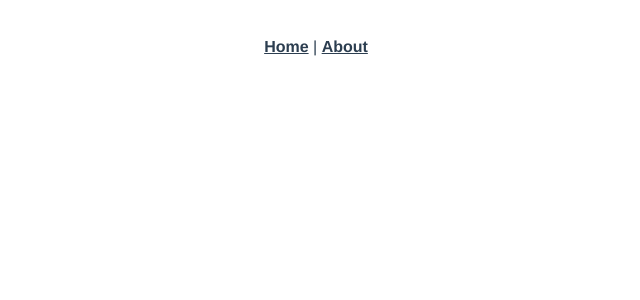
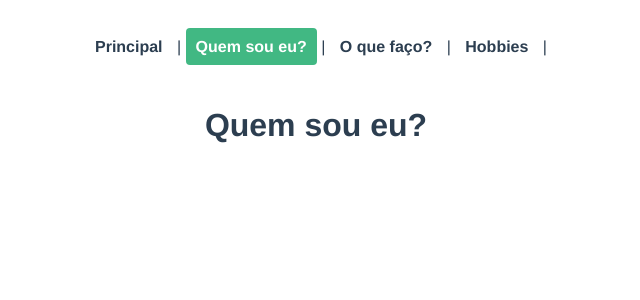
Before and after one commit to bscoutinho/MiniProj1, a Vue app: page /who in a window 1280 px wide. Before the commit this address had no page. Shown: the top 300 px of the page, without its empty margins (324-964 px from the left). Built offline with nearby package versions, Linux system fonts and the light colour scheme.

Commit message:
add blank components and set routes

```diff
--- a/src/App.vue
+++ b/src/App.vue
@@ -1,7 +1,9 @@
 <template>
   <div id="nav">
-    <router-link to="/">Home</router-link> |
-    <router-link to="/about">About</router-link>
+    <router-link to="/">Principal</router-link> |
+    <router-link :to="{ name: 'Who' }">Quem sou eu?</router-link> |
+    <router-link :to="{ name: 'What' }">O que faço?</router-link> |
+    <router-link :to="{ name: 'Hobbies' }">Hobbies</router-link> |
   </div>
   <router-view/>
 </template>
@@ -22,9 +24,13 @@
 #nav a {
   font-weight: bold;
   color: #2c3e50;
+  text-decoration: none;
+  padding: 10px;
+  border-radius: 4px;
 }
 
 #nav a.router-link-exact-active {
-  color: #42b983;
+  color: white;
+  background: #41B883;
 }
 </style>
--- a/src/components/HelloWorld.vue
+++ /dev/null
@@ -1,58 +0,0 @@
-<template>
-  <div class="hello">
-    <h1>{{ msg }}</h1>
-    <p>
-      For a guide and recipes on how to configure / customize this project,<br>
-      check out the
-      <a href="https://cli.vuejs.org" target="_blank" rel="noopener">vue-cli documentation</a>.
-    </p>
-    <h3>Installed CLI Plugins</h3>
-    <ul>
-      <li><a href="https://github.com/vuejs/vue-cli/tree/dev/packages/%40vue/cli-plugin-babel" target="_blank" rel="noopener">babel</a></li>
-      <li><a href="https://github.com/vuejs/vue-cli/tree/dev/packages/%40vue/cli-plugin-router" target="_blank" rel="noopener">router</a></li>
-    </ul>
-    <h3>Essential Links</h3>
-    <ul>
-      <li><a href="https://vuejs.org" target="_blank" rel="noopener">Core Docs</a></li>
-      <li><a href="https://forum.vuejs.org" target="_blank" rel="noopener">Forum</a></li>
-      <li><a href="https://chat.vuejs.org" target="_blank" rel="noopener">Community Chat</a></li>
-      <li><a href="https://twitter.com/vuejs" target="_blank" rel="noopener">Twitter</a></li>
-      <li><a href="https://news.vuejs.org" target="_blank" rel="noopener">News</a></li>
-    </ul>
-    <h3>Ecosystem</h3>
-    <ul>
-      <li><a href="https://router.vuejs.org" target="_blank" rel="noopener">vue-router</a></li>
-      <li><a href="https://vuex.vuejs.org" target="_blank" rel="noopener">vuex</a></li>
-      <li><a href="https://github.com/vuejs/vue-devtools#vue-devtools" target="_blank" rel="noopener">vue-devtools</a></li>
-      <li><a href="https://vue-loader.vuejs.org" target="_blank" rel="noopener">vue-loader</a></li>
-      <li><a href="https://github.com/vuejs/awesome-vue" target="_blank" rel="noopener">awesome-vue</a></li>
-    </ul>
-  </div>
-</template>
-
-<script>
-export default {
-  name: 'HelloWorld',
-  props: {
-    msg: String
-  }
-}
-</script>
-
-<!-- Add "scoped" attribute to limit CSS to this component only -->
-<style scoped>
-h3 {
-  margin: 40px 0 0;
-}
-ul {
-  list-style-type: none;
-  padding: 0;
-}
-li {
-  display: inline-block;
-  margin: 0 10px;
-}
-a {
-  color: #42b983;
-}
-</style>
--- a/src/router/index.js
+++ b/src/router/index.js
@@ -8,12 +8,22 @@ const routes = [
     component: Home
   },
   {
-    path: '/about',
-    name: 'About',
+    path: '/who',
+    name: 'Who',
     // route level code-splitting
     // this generates a separate chunk (about.[hash].js) for this route
     // which is lazy-loaded when the route is visited.
-    component: () => import(/* webpackChunkName: "about" */ '../views/About.vue')
+    component: () => import(/* webpackChunkName: "about" */ '../views/Who.vue')
+  },
+  {
+    path: '/what',
+    name: 'What',
+    component: () => import(/* webpackChunkName: "about" */ '../views/What.vue')
+  },
+  {
+    path: '/hobbies',
+    name: 'Hobbies',
+    component: () => import(/* webpackChunkName: "about" */ '../views/Hobbies.vue')
   }
 ]
 
--- a/src/views/About.vue
+++ b/src/views/Hobbies.vue
@@ -1,5 +1,5 @@
 <template>
   <div class="about">
-    <h1>This is an about page</h1>
+    <h1>Meus Hobbies</h1>
   </div>
 </template>
--- a/src/views/Home.vue
+++ b/src/views/Home.vue
@@ -1,18 +1,13 @@
 <template>
   <div class="home">
-    <img alt="Vue logo" src="../assets/logo.png">
-    <HelloWorld msg="Welcome to Your Vue.js App"/>
+    <h1>Bruno Coutinho CV</h1>
   </div>
 </template>
 
 <script>
-// @ is an alias to /src
-import HelloWorld from '@/components/HelloWorld.vue'
 
 export default {
   name: 'Home',
-  components: {
-    HelloWorld
-  }
+  components: { }
 }
 </script>
--- /dev/null
+++ b/src/views/What.vue
@@ -0,0 +1,5 @@
+<template>
+  <div class="about">
+    <h1>O que faço?</h1>
+  </div>
+</template>
--- /dev/null
+++ b/src/views/Who.vue
@@ -0,0 +1,5 @@
+<template>
+  <div class="about">
+    <h1>Quem sou eu?</h1>
+  </div>
+</template>
```
Also changed, not shown: 1 other file (tests, documents, lock files or other folders).
